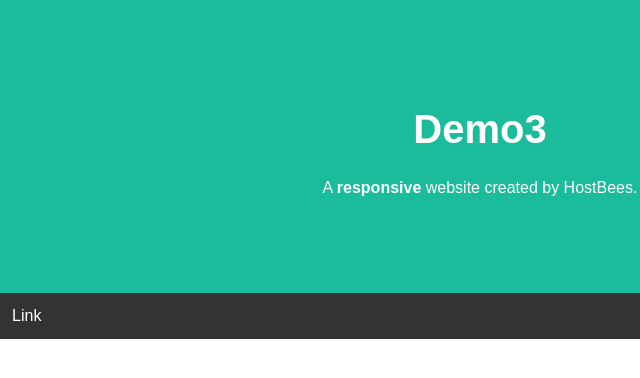
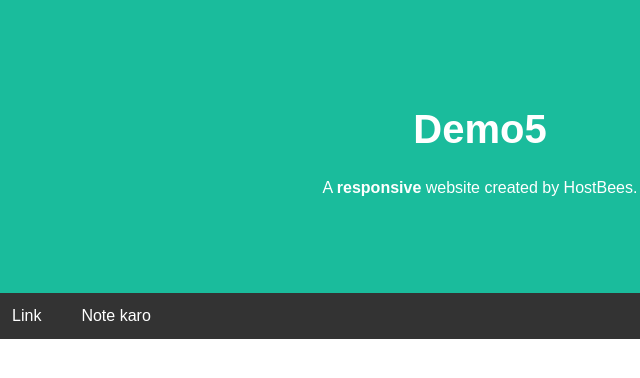
Before and after one commit to Harsh-14/demo5, a plain HTML site: page index.html in a window 1280 px wide. Shown: the full height of the page, 160-800 px from the left. Drawn offline with Linux system fonts and the light colour scheme.

Commit message:
Update index.html

```diff
--- a/index.html
+++ b/index.html
@@ -123,7 +123,7 @@
 <body>
 
 <div class="header">
-  <h1>Demo3</h1>
+  <h1>Demo5</h1>
   <p>A <b>responsive</b> website created by HostBees.</p>
 </div>
 
@@ -132,6 +132,7 @@
   <a href="#">Link</a>
   <a href="#">Link</a>
   <a href="#" class="right">Link</a>
+  <a href="https://noteapp-zeta.vercel.app/">Note karo </>
 </div>
 </body>
 </html>
```
